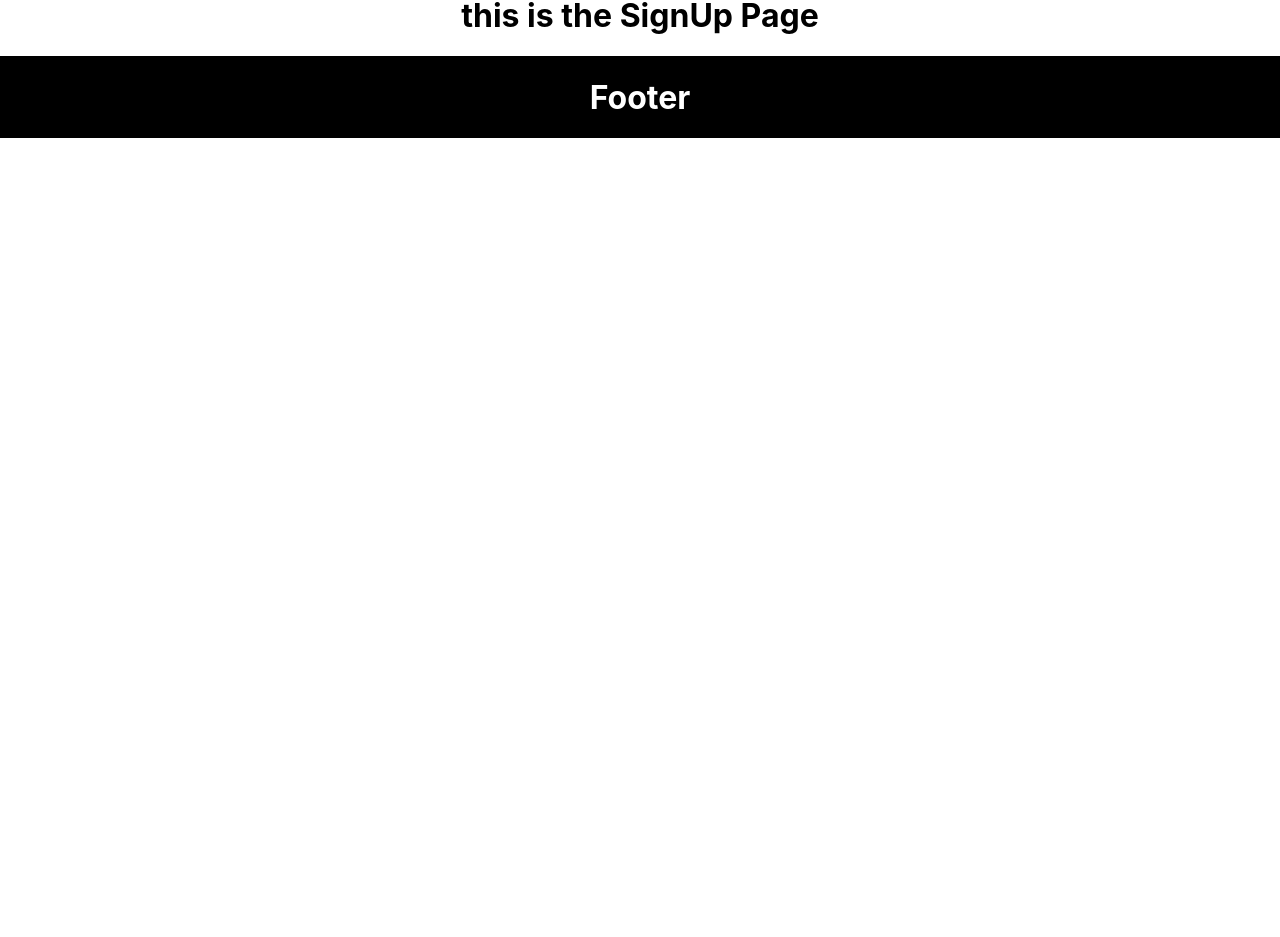
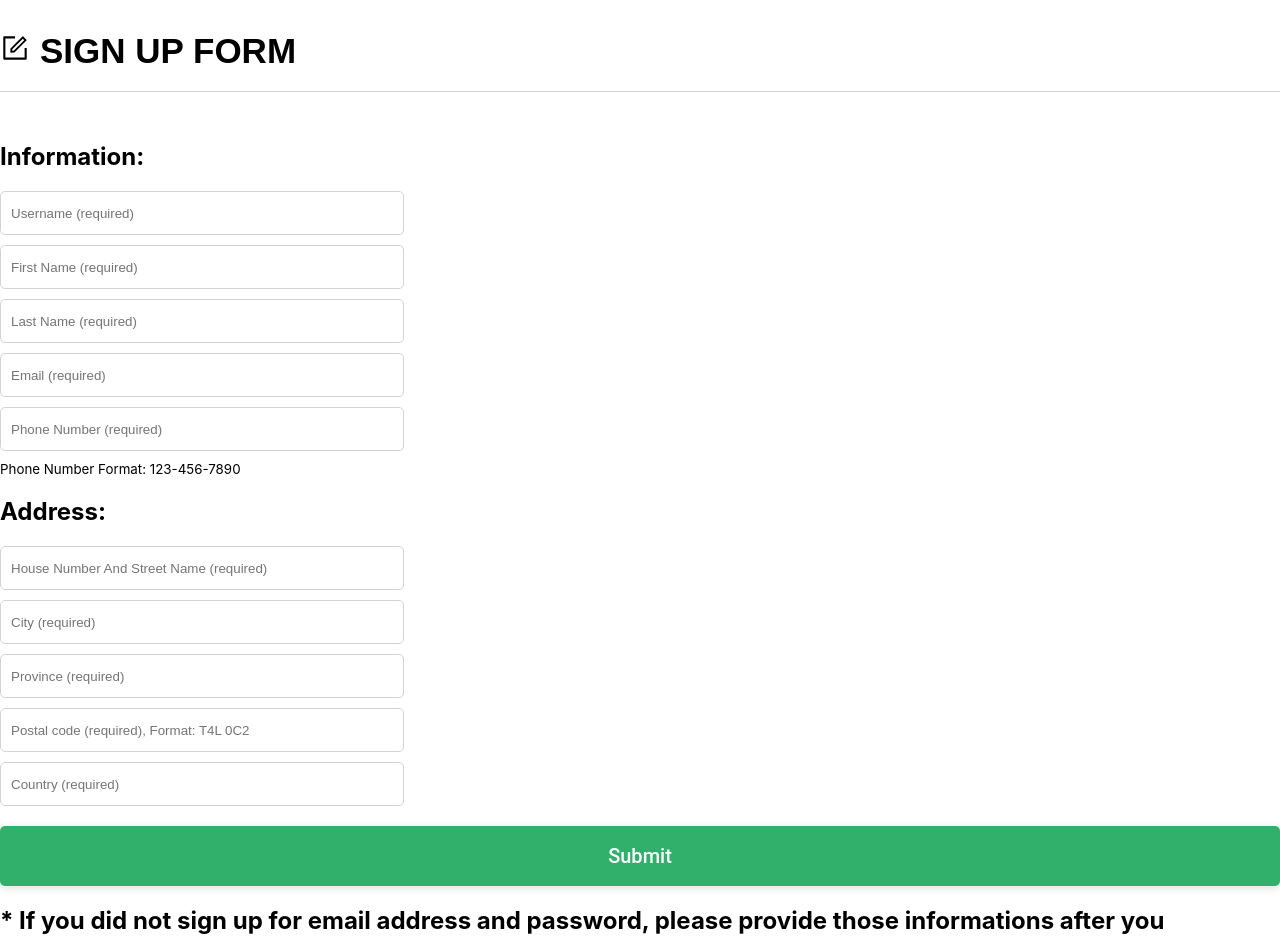
Before and after one commit to canle2021/CanLeFinalProject, a React (Create React App) app in the folder client/: page /signUp in a window 1280 px wide. Shown: the part 132-1069 px from the top of the page. Before the commit the page ends 800 px from the top, so only its background shows below. Built offline with nearby package versions, Linux system fonts and the light colour scheme; no server answers.

Commit message:
sign up fuction done

```diff
--- a/client/src/App.js
+++ b/client/src/App.js
@@ -3,7 +3,7 @@ import styled from "styled-components";
 import Header from "./Header";
 import HomePage from "./HomePage";
 import Footer from "./Footer";
-import LoginPage from "./LogInPage";
+
 import SignUpPage from "./SignUp";
 import SpecificLawyer from "./SpecificLawyer";
 import ClientProfile from "./ClientProfile";
@@ -19,10 +19,10 @@ function App() {
         <Routes>
           <Route path="/" element={<HomePage />} />
           <Route exact path="/lawyer/:_id" element={<SpecificLawyer />} />
-          <Route exact path="/logIn" element={<LoginPage />} />
+
           <Route exact path="/signUp" element={<SignUpPage />} />
-          <Route path="/ClientProfile" element={<ClientProfile />} />
-          <Route path="/LawyerProfile" element={<LawyerProfile />} />
+          <Route path="/clientProfile" element={<ClientProfile />} />
+          <Route path="/lawyerProfile" element={<LawyerProfile />} />
           <Route
             path="/LawyerWorkingPage/:id"
             element={<LawyerWorkingPage />}
--- a/client/src/ClientProfile.js
+++ b/client/src/ClientProfile.js
@@ -7,13 +7,23 @@ const ClientProfile = () => {
   // use auth0 with parameter is the email and put that email to fetch link
   // isAuthoticated move to context to use in login/logOut button in header
   const navigate = useNavigate();
-  const { userProfile, sucessfullyVerification } = useContext(UserContext);
+  const {
+    userProfile,
+    sucessfullyVerification,
+    userInDatabase,
+    setUserInDatabase,
+  } = useContext(UserContext);
 
   console.log("userProfile", userProfile);
 
   useEffect(() => {
     if (!sucessfullyVerification) {
       navigate("/");
+    }
+
+    // check already in database? not redirect to sign up page
+    if (!userInDatabase) {
+      navigate("/signUp");
     }
   }, [sucessfullyVerification]);
 
--- a/client/src/LawyerProfile.js
+++ b/client/src/LawyerProfile.js
@@ -4,12 +4,21 @@ import styled from "styled-components";
 import { UserContext } from "./UserContext";
 const LawyerProfile = () => {
   const navigate = useNavigate();
-  const { userProfile, sucessfullyVerification } = useContext(UserContext);
+  const {
+    userProfile,
+    sucessfullyVerification,
+    userInDatabase,
+    setUserInDatabase,
+  } = useContext(UserContext);
 
   console.log("userProfile", userProfile);
   useEffect(() => {
     if (!sucessfullyVerification) {
       navigate("/");
+    }
+    // check already in database? not redirect to sign up page
+    if (!userInDatabase) {
+      navigate("/signUp");
     }
   }, [sucessfullyVerification]);
   return (
--- a/client/src/LogInPage.js
+++ /dev/null
@@ -1,14 +0,0 @@
-import React from "react";
-import styled from "styled-components";
-
-const LoginPage = () => {
-  return (
-    <LoginPageDiv>
-      <h1>this is the Login Page</h1>
-    </LoginPageDiv>
-  );
-};
-
-const LoginPageDiv = styled.div``;
-
-export default LoginPage;
--- a/client/src/SignUp.js
+++ b/client/src/SignUp.js
@@ -1,14 +1,247 @@
-import React from "react";
+import React, { useContext, useEffect, useParams, useState } from "react";
+import { useNavigate } from "react-router-dom";
 import styled from "styled-components";
+import { UserContext } from "./UserContext";
+import { AiOutlineForm } from "react-icons/ai";
+import { useAuth0 } from "@auth0/auth0-react";
 
 const SignUpPage = () => {
+  const navigate = useNavigate();
+  const { loginWithRedirect, user, isAuthenticated, logout } = useAuth0();
+  const {
+    userProfile,
+    sucessfullyVerification,
+    userInDatabase,
+    setUserInDatabase,
+  } = useContext(UserContext);
+  // remember to delete all the white space begining and at the end of each input
+  // show the alert if the email is already use
+
+  const [values, setValues] = useState({ status: "client" });
+  let disabled = true;
+  const handleChange = (event) => {
+    const name = event.target.name;
+    const value = event.target.value;
+    setValues((values) => ({ ...values, [name]: value }));
+    // values is just a temperary variable which is holding an object contents inputs
+  };
+
+  const handleSubmit = async (event) => {
+    event.preventDefault();
+    let objectToBePosted = {
+      ...values,
+    };
+    try {
+      const posting = await fetch(`/api/add-user`, {
+        method: "POST",
+        body: JSON.stringify(objectToBePosted),
+        headers: {
+          Accept: "application/json",
+          "Content-Type": "application/json",
+        },
+      });
+      const converToJson = await posting.json();
+      console.log("converToJson", converToJson);
+      if (converToJson.status === 200) {
+        alert(
+          "Thank you for your provided information. If you did not sign up for email address and password, please click Login button (on the top this page), then <Don't have an account? Sign up> to register your password and the email address you just provied us."
+        );
+      } else {
+        alert(converToJson.message);
+      }
+    } catch (err) {
+      console.log(err);
+    }
+
+    console.log("objectToBePosted", objectToBePosted);
+  };
+
+  console.log("values", values);
+
+  useEffect(() => {
+    if (sucessfullyVerification) {
+      navigate("/");
+    }
+    // check already signed in? not redirect to sign up page
+  }, [sucessfullyVerification]);
   return (
     <SignUpPageDiv>
-      <h1>this is the SignUp Page</h1>
+      {/* conditional rendering those lines cause we have 2 possible cases of sign up */}
+
+      <FormDiv>
+        <Form onSubmit={handleSubmit}>
+          <SignUpTitle>
+            <AiOutlineForm style={{ marginRight: "10px", fontSize: "30px" }} />
+            Sign Up Form
+          </SignUpTitle>
+
+          <HeadLine>Information:</HeadLine>
+          <Input
+            placeholder="Username (required)"
+            type="text"
+            name="userName"
+            required
+            onChange={handleChange}
+          />
+          <Input
+            placeholder="First Name (required)"
+            type="text"
+            name="firstName"
+            required
+            onChange={handleChange}
+          />
+
+          <Input
+            placeholder="Last Name (required)"
+            type="text"
+            name="lastName"
+            required
+            onChange={handleChange}
+          />
+          <Input
+            placeholder="Email (required)"
+            type="email"
+            name="email"
+            required
+            onChange={handleChange}
+          />
+          <Input
+            placeholder="Phone Number (required)"
+            type="tel"
+            pattern="[0-9]{3}-[0-9]{3}-[0-9]{4}"
+            name="phone"
+            required
+            onChange={handleChange}
+          />
+          <small>Phone Number Format: 123-456-7890</small>
+          <HeadLine2>Address: </HeadLine2>
+          <Input
+            placeholder="House Number And Street Name (required)"
+            type="text"
+            name="streetNumber"
+            required
+            onChange={handleChange}
+          />
+          <Input
+            placeholder="City (required)"
+            type="text"
+            name="city"
+            required
+            onChange={handleChange}
+          />
+          <Input
+            placeholder="Province (required)"
+            type="text"
+            name="province"
+            required
+            onChange={handleChange}
+          />
+          <Input
+            placeholder="Postal code (required), Format: T4L 0C2"
+            type="text"
+            name="postalCode"
+            minlength="6"
+            maxlength="7"
+            size="10"
+            required
+            onChange={handleChange}
+          />
+          <Input
+            placeholder="Country (required)"
+            type="text"
+            name="country"
+            onChange={handleChange}
+            required
+          />
+
+          <SubmitButton
+            type="submit"
+            value="Submit"
+            // onClick={() => loginWithRedirect()}
+            // disabled={disabled}
+            name="confirmButton"
+            // className={disabled ? "disabled" : ""}
+          ></SubmitButton>
+          <HeadLine2>
+            * If you did not sign up for email address and password, please
+            provide those informations after you successfully submit this form.
+            <br></br>* The email address that you use to sign up with password
+            must be the same with the email address you provided in this form.{" "}
+          </HeadLine2>
+        </Form>
+      </FormDiv>
     </SignUpPageDiv>
   );
 };
 
+const HeadLine = styled.h1`
+  font-weight: bold;
+  font-size: 1.5rem;
+  margin-bottom: 20px;
+  margin-top: 10px;
+`;
+
+const HeadLine2 = styled.h1`
+  font-weight: bold;
+  font-size: 1.5rem;
+  margin-bottom: 20px;
+  margin-top: 20px;
+`;
+const SubmitButton = styled.input`
+  font-weight: 500;
+  font-size: 20px;
+  cursor: pointer;
+  color: white;
+  background-color: #30b06b;
+  border-radius: 5px;
+  display: flex;
+  justify-content: center;
+  align-items: center;
+  text-align: center;
+  width: 100%;
+  height: 60px;
+  margin-top: 10px;
+  font-family: "Roboto", sans-serif;
+  border: none;
+  box-shadow: rgba(99, 99, 99, 0.2) 0px 2px 8px 0px;
+  &:hover {
+    background-color: #269157;
+
+    transition: 0.5s ease-in-out;
+  }
+  &.disabled {
+    opacity: 0.4;
+    cursor: not-allowed;
+  }
+`;
+
+const SignUpTitle = styled.h3`
+  font-size: 35px;
+  color: black;
+  font-family: "IBM Plex Sans", sans-serif;
+  text-transform: uppercase;
+  font-weight: 800;
+  margin-bottom: 40px;
+  padding-bottom: 20px;
+  border-bottom: 1px solid lightgrey;
+`;
+const Form = styled.form`
+  display: flex;
+  flex-direction: column;
+`;
+const Input = styled.input`
+  width: 390px;
+  height: 40px;
+  margin-bottom: 10px;
+  padding-left: 10px;
+  border: 1px solid lightgrey;
+  border-radius: 5px;
+`;
+
+const FormDiv = styled.div`
+  border: solid 2px var(--color-alabama-crimson);
+  height: fit-content;
+`;
 const SignUpPageDiv = styled.div``;
 
 export default SignUpPage;
--- a/client/src/SpecificLawyer.js
+++ b/client/src/SpecificLawyer.js
@@ -3,6 +3,8 @@ import { useParams } from "react-router-dom";
 import styled from "styled-components";
 import { UserContext } from "./UserContext";
 const SpecificLawyer = () => {
+  // if already created password but not in the database yet, redirect to signup page if the client click on book appointment/send message to the lawyer
+
   const { _id } = useParams();
 
   const {
--- a/client/src/UserContext.js
+++ b/client/src/UserContext.js
@@ -8,6 +8,7 @@ export const UserProvider = ({ children }) => {
   const [userProfile, setUserProfile] = useState([]);
   const [emailToFetchUser, setEmailToFetchUser] = useState("");
   const [sucessfullyVerification, setSucessfullyVerification] = useState(false);
+  const [userInDatabase, setUserInDatabase] = useState(false);
   return (
     <UserContext.Provider
       value={{
@@ -21,6 +22,8 @@ export const UserProvider = ({ children }) => {
         setEmailToFetchUser,
         sucessfullyVerification,
         setSucessfullyVerification,
+        userInDatabase,
+        setUserInDatabase,
       }}
     >
       {children}
```
Also changed, not shown: client/src/Header.js (+23 -3 lines).
